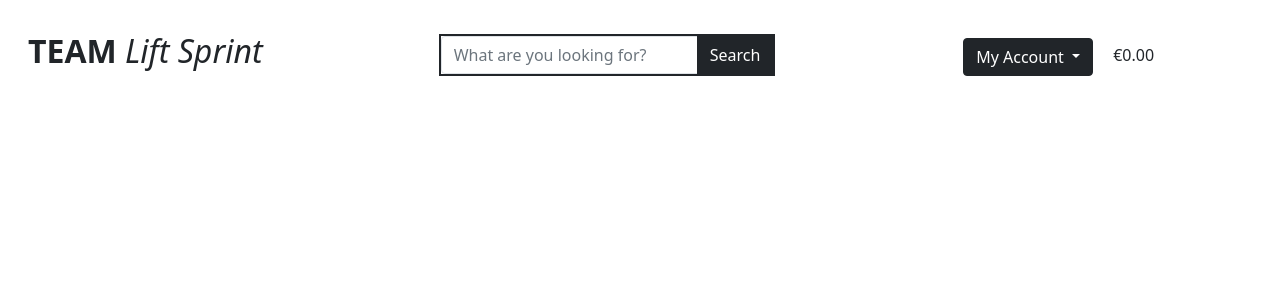
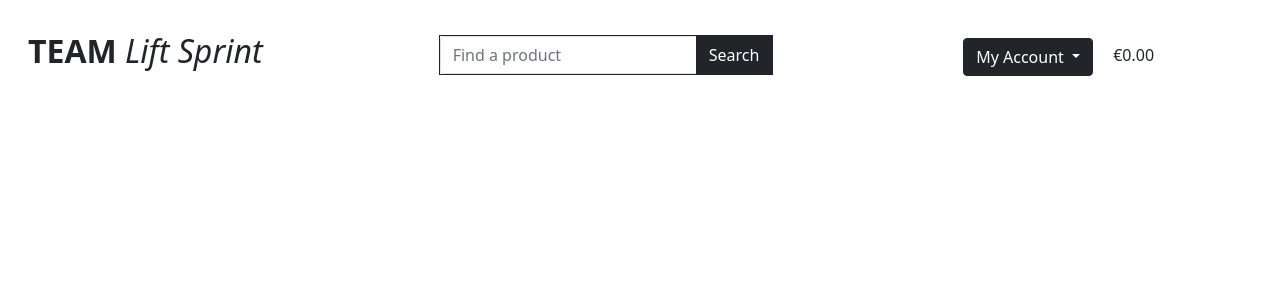
Before and after one commit to aryan008/team_lift_sprint, a Django app: page / in a window 1280 px wide. Shown: the top 300 px of the page. Run offline with Django 3.2, Linux system fonts and the light colour scheme.

Commit message:
Styling the search bar on base.html

```diff
--- a/templates/base.html
+++ b/templates/base.html
@@ -41,8 +41,8 @@
         <div class="col-12 col-lg-4 my-auto py-2 py-lg-1">
           <div class = "input-group">
             <form method = "GET" action="">
-              <div class="input-group flex-nowrap border border-dark border-2">
-                <input type="text" class="form-control border" aria-describedby="searchOurStore" name="q" placeholder = "What are you looking for?">
+              <div class="input-group flex-nowrap border border-dark border-1">
+                <input type="text" class="form-control border" aria-describedby="searchOurStore" name="q" placeholder = "Find a product">
                 <button type="submit" class="btn btn-dark rounded-0">
                   <span class = "input-group">
                     <i class = "fas fa-search"></i>
```
